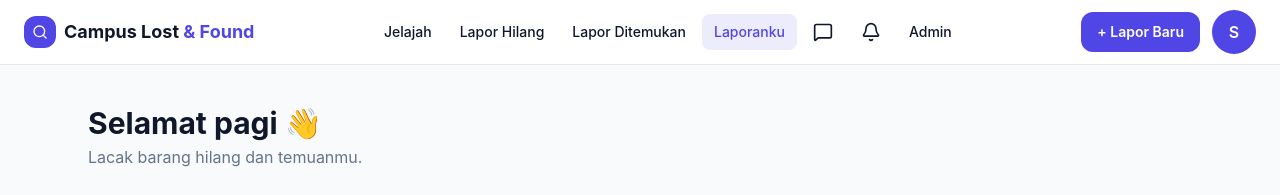
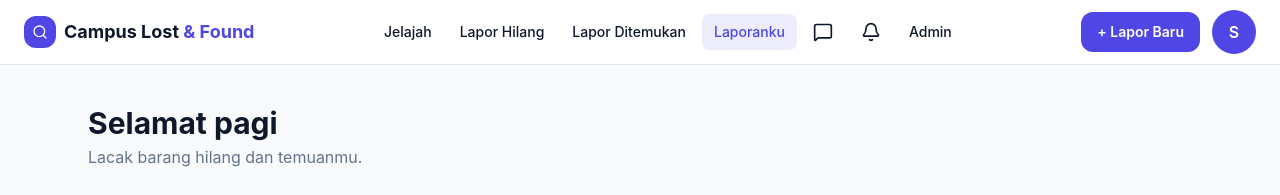
Before and after one commit to FerdiPrtm/Campus-Lost-Found, a Vue app in the folder frontend/: page /dashboard in a window 1280 px wide. Shown: the top 195 px of the page. Built offline with nearby package versions, Linux system fonts and the light colour scheme; no server answers; sample sign-in values are in the browser's storage.

Commit message:
fix: hapus emoji greeting dashboard user

```diff
--- a/frontend/src/views/dashboard/UserDashboardView.vue
+++ b/frontend/src/views/dashboard/UserDashboardView.vue
@@ -1,7 +1,7 @@
 <template>
   <div class="max-w-6xl mx-auto px-4 sm:px-6 py-10">
     <div class="mb-8">
-      <h1 class="text-3xl font-bold">Selamat {{ greeting }} 👋</h1>
+      <h1 class="text-3xl font-bold">Selamat {{ greeting }} </h1>
       <p class="text-text-secondary mt-1">Lacak barang hilang dan temuanmu.</p>
     </div>
 
```
